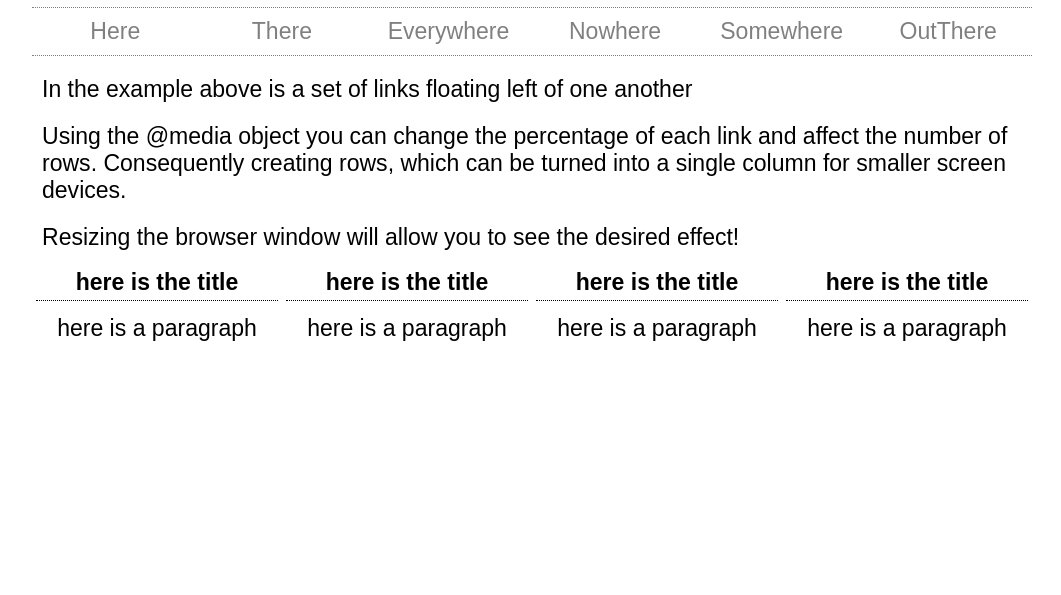
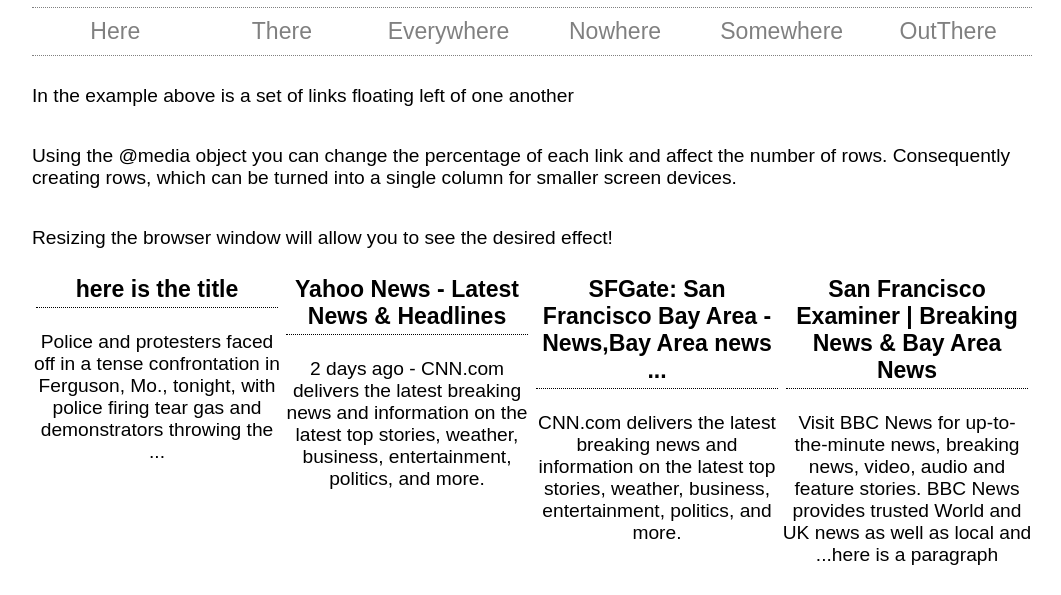
Before and after one commit to pixeltot/responsive-4-column, a plain HTML site: page index.html in a window 1280 px wide. Shown: the part 205-800 px from the top of the page, without its empty margins (108-1169 px from the left). Drawn offline with Linux system fonts and the light colour scheme.

Commit message:
fixed
something

```diff
--- a/index.html
+++ b/index.html
@@ -29,22 +29,22 @@
 
 <div class="column1">
 	<h3>here is the title</h3>
-	<p>here is a paragraph</p>
+	<p>Police and protesters faced off in a tense confrontation in Ferguson, Mo., tonight, with police firing tear gas and demonstrators throwing the ...</p>
 </div>
 
 <div class="column2">
-	<h3>here is the title</h3>
-	<p>here is a paragraph</p>
+	<h3>Yahoo News - Latest News & Headlines</h3>
+	<p>2 days ago - CNN.com delivers the latest breaking news and information on the latest top stories, weather, business, entertainment, politics, and more.</p>
 </div>
 
 <div class="column3">
-	<h3>here is the title</h3>
-	<p>here is a paragraph</p>
+	<h3>SFGate: San Francisco Bay Area - News,Bay Area news ...</h3>
+	<p>CNN.com delivers the latest breaking news and information on the latest top stories, weather, business, entertainment, politics, and more.</p>
 </div>
 
 <div class="column4">
-	<h3>here is the title</h3>
-	<p>here is a paragraph</p>
+	<h3>San Francisco Examiner | Breaking News & Bay Area News</h3>
+	<p>Visit BBC News for up-to-the-minute news, breaking news, video, audio and feature stories. BBC News provides trusted World and UK news as well as local and ...here is a paragraph</p>
 </div>
 
 </div>
--- a/responsive4.css
+++ b/responsive4.css
@@ -34,7 +34,9 @@
 margin:4px;
 }
 
-p {padding:10px;}
+p {
+font-size:1em;
+padding:19px 0px;}
 
 a:link {
     color: gray;
```
